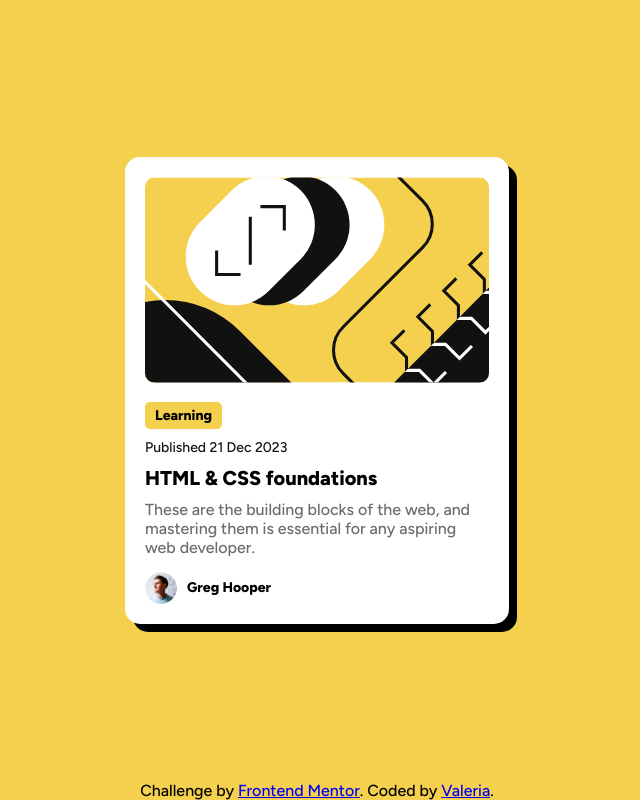
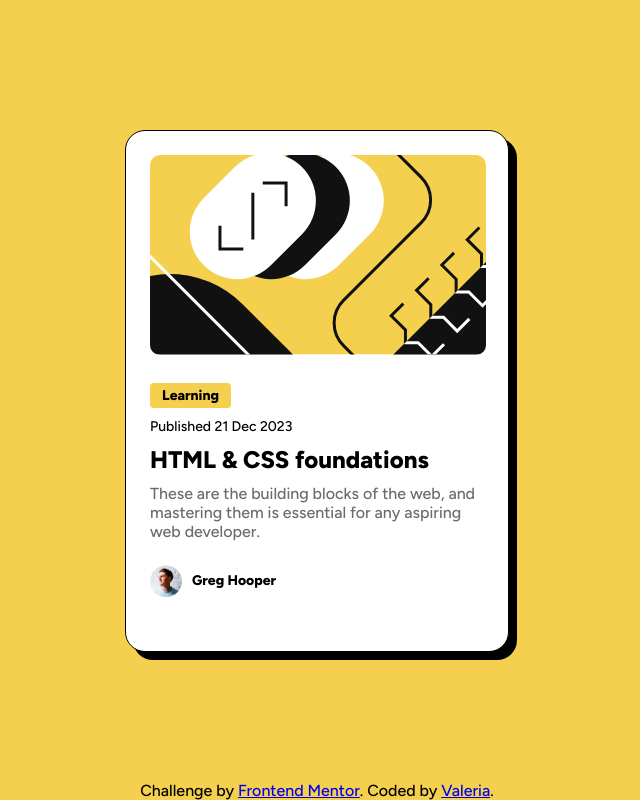
Before and after one commit to vale345/Blog-preview-card, a plain HTML site: page index.html in a window 1280 px wide. Shown: the whole page, without its empty margins (323-963 px from the left). Drawn offline with Linux system fonts and the light colour scheme.

Commit message:
add readme

```diff
--- a/style.css
+++ b/style.css
@@ -6,32 +6,14 @@
   padding: 0;
 }
 
-/* body {
-  font-family: 'Figtree', sans-serif;
-  background-color: hsl(47, 88%, 63%);
-  min-height: 100vh;
-  display: flex;
-  flex-direction: column;
-  justify-content: center;
-  align-items: center;
-} */
-
 body {
   font-family: 'Figtree', sans-serif;
   background-color: hsl(47, 88%, 63%);
   min-height: 100vh;
   display: flex;
   flex-direction: column;
-  /* justify-content: space-between; */
   align-items: center;
 }
-
-/* CONTENEDOR */
-/* .container {
-  display: flex;
-  justify-content: center;
-  align-items: center;
-} */
 
 .container {
   flex: 1;
@@ -40,46 +22,47 @@ body {
   align-items: center;
 }
 
-
-/* TARJETA */
+/* CARD */
 .card {
+  width: 384px;
+  height:522px;
   background-color: white;
-  width: 384px;
-  border-radius: 15px;
-  padding: 20px;
+  border-radius: 20px;
+  border: 1px solid black;
   box-shadow: 8px 8px 0 black;
+  overflow: hidden;
 }
 
-/* IMAGEN PRINCIPAL */
+/* IMAGE */
 .card-image {
-  width: 100%;
+  width: 336px;
+  height: 200px;
+  margin: 24px;
   border-radius: 10px;
-  margin-bottom: 15px;
+  object-fit: cover;
 }
 
-/* TEXTO */
-.text {
-  margin-bottom: 15px;
-}
-
+/* TEXT */
 .tag {
   background-color: hsl(47, 88%, 63%);
   display: inline-block;
-  padding: 5px 10px;
-  border-radius: 5px;
+  padding: 4px 12px;
+  border-radius: 4px;
   font-weight: 800;
   font-size: 14px;
+  margin-left: 24px;
   margin-bottom: 10px;
 }
 
 .date {
   font-size: 14px;
-  color: hsl(0, 0%, 7%);
+  margin-left: 24px;
   margin-bottom: 10px;
 }
 
 .title {
-  font-size: 20px;
+  font-size: 24px;
+  margin-left: 24px;
   margin-bottom: 10px;
 }
 
@@ -88,29 +71,27 @@ body {
   cursor: pointer;
 }
 
-.title:focus {
-  color: hsl(47, 88%, 63%);
-}
-
 .description {
   font-size: 16px;
   color: hsl(0, 0%, 42%);
+  margin-left: 24px;
+  width: 336px;
 }
 
-/* AUTOR */
+/* AUTHOR */
 .author {
   display: flex;
   align-items: center;
   gap: 10px;
+  margin: 24px;
 }
 
 .avatar {
   width: 32px;
   height: 32px;
-  border-radius: 50%;
 }
 
 .name {
+  font-weight: 800;
   font-size: 14px;
-  font-weight: 800;
 }
```
